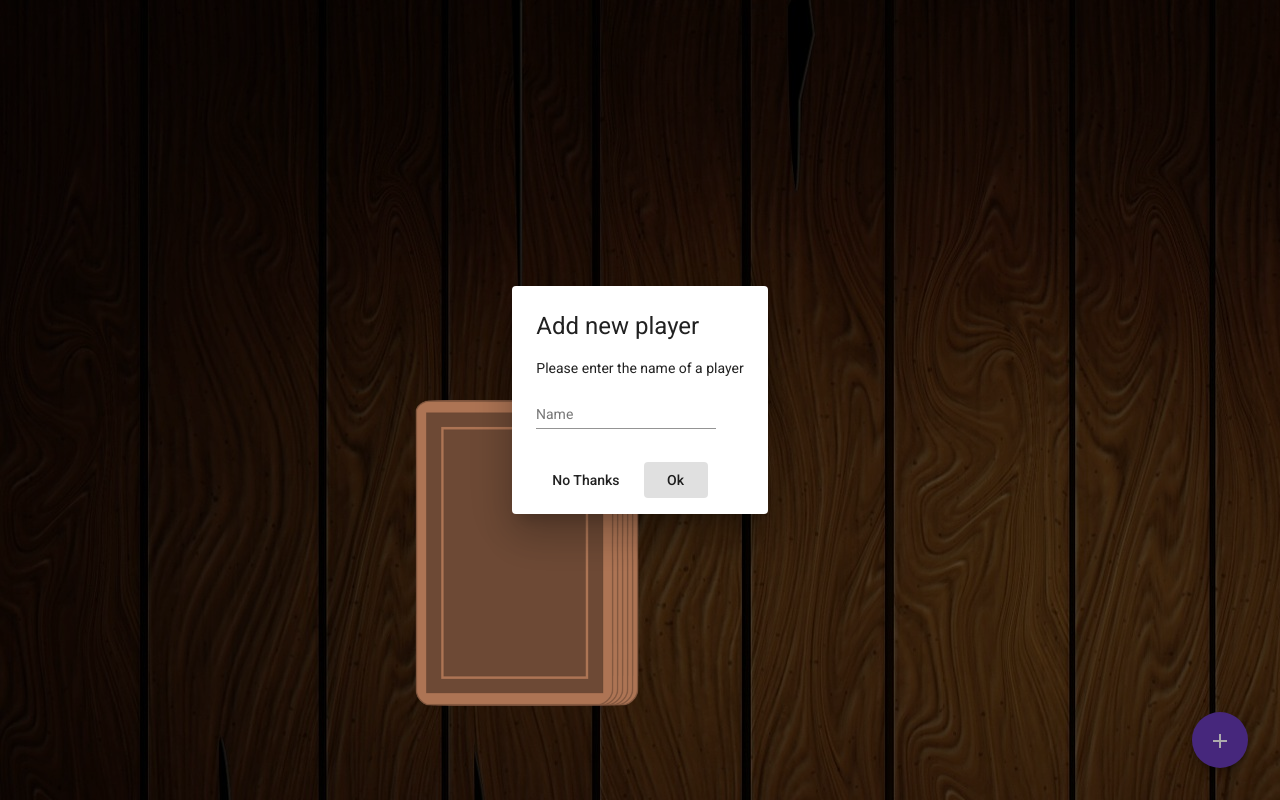
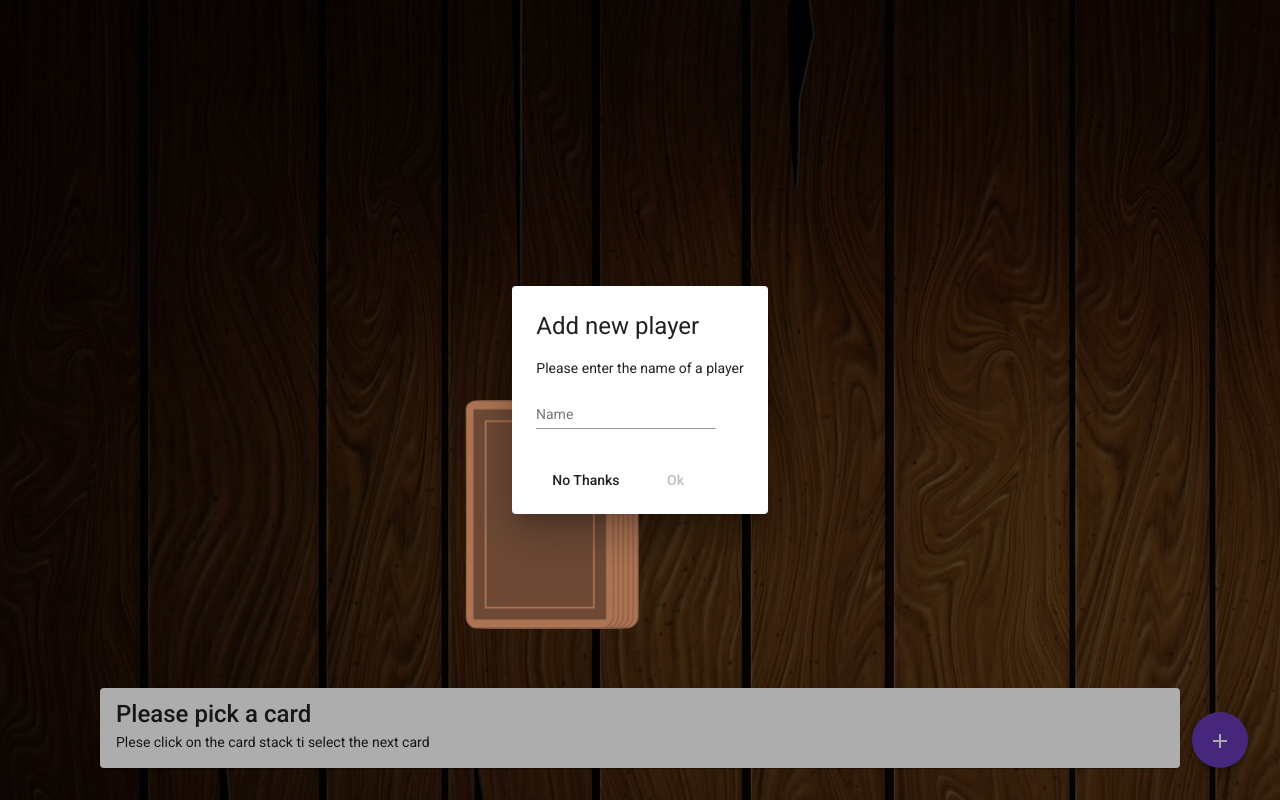
Before and after one commit to PiotrDylla/ringoffire, an Angular app: page /game in a window 1280 px wide. Both pictures are taken after a click on the button "add". Built offline with nearby package versions, Linux system fonts and the light colour scheme.

Commit message:
first player version

```diff
--- a/src/app/dialog-add-player/dialog-add-player.component.html
+++ b/src/app/dialog-add-player/dialog-add-player.component.html
@@ -8,5 +8,5 @@
 </div>
 <div mat-dialog-actions>
   <button mat-button (click)="onNoClick()">No Thanks</button>
-  <button mat-button [mat-dialog-close]="name" cdkFocusInitial>Ok</button>
+  <button mat-button [disabled]="name.length == 0" [mat-dialog-close]="name" cdkFocusInitial>Ok</button>
 </div>
--- a/src/app/dialog-add-player/dialog-add-player.component.ts
+++ b/src/app/dialog-add-player/dialog-add-player.component.ts
@@ -1,4 +1,5 @@
 import { Component, OnInit } from '@angular/core';
+import { MatDialog, MatDialogRef } from '@angular/material/dialog';
 
 @Component({
   selector: 'app-dialog-add-player',
@@ -8,13 +9,13 @@
 export class DialogAddPlayerComponent implements OnInit {
   name: string = '';
 
-  constructor() { }
+  constructor( public dialogRef: MatDialogRef<DialogAddPlayerComponent >, ) { }
 
   ngOnInit(): void {
   }
 
   onNoClick() {
-
+    this.dialogRef.close();
   }
 
 }
--- /dev/null
+++ b/src/app/game-info/game-info.component.html
@@ -0,0 +1,11 @@
+<mat-card>
+    <mat-card-title>{{ card ? title: 'Please pick a card' }}</mat-card-title>
+
+    <mat-card-content>
+
+        {{ card ? description : 'Plese click on the card stack ti select the next card'}}
+    </mat-card-content>
+
+
+
+</mat-card>
--- /dev/null
+++ b/src/app/game-info/game-info.component.ts
@@ -0,0 +1,43 @@
+import { Component, Input, OnInit,OnChanges } from '@angular/core';
+
+@Component({
+  selector: 'app-game-info',
+  templateUrl: './game-info.component.html',
+  styleUrls: ['./game-info.component.scss']
+})
+export class GameInfoComponent implements OnInit, OnChanges {
+  cardAction = [
+    { title: 'Waterfall', description: 'Everyone has to start drinking at the same time. As soon as player 1 stops drinking, player 2 may stop drinking. Player 3 may stop as soon as player 2 stops drinking, and so on.' },
+    { title: 'You', description: 'You decide who drinks' },
+    { title: 'Me', description: 'Congrats! Drink a shot!' },
+    { title: 'Category', description: 'Come up with a category (e.g. Colors). Each player must enumerate one item from the category.' },
+    { title: 'Bust a jive', description: 'Player 1 makes a dance move. Player 2 repeats the dance move and adds a second one. ' },
+    { title: 'Chicks', description: 'All girls drink.' },
+    { title: 'Heaven', description: 'Put your hands up! The last player drinks!' },
+    { title: 'Mate', description: 'Pick a mate. Your mate must always drink when you drink and the other way around.' },
+    { title: 'Thumbmaster', description: '' },
+    { title: 'Men', description: 'All men drink.' },
+    { title: 'Quizmaster', description: '' },
+    { title: 'Never have i ever...', description: 'Say something you nnever did. Everyone who did it has to drink.' },
+    { title: 'Rule', description: 'Make a rule. Everyone needs to drink when he breaks the rule.' },
+  ];
+
+  title = '';
+  description = '';
+  @Input() card: string ="";
+
+
+  constructor() { }
+
+  ngOnInit(): void {
+  }
+
+  ngOnChanges(): void {
+    if (this.card) {
+      console.log('Current card is:', this.card);
+      let cardNumber = +this.card.split('_')[1];
+      this.title = this.cardAction[cardNumber - 1].title;
+      this.description = this.cardAction[cardNumber - 1].description;
+    }
+  }
+  }
--- a/src/app/game/game.component.html
+++ b/src/app/game/game.component.html
@@ -1,6 +1,8 @@
 
 <app-player *ngFor="let player of game.players; let i = index;"
-[ngStyle]="{'top.px': 100 + (i * 120)}"
+
+[ngStyle]="{'top.px': 100 + (i * 90)}"
+[playerActive]="i == game.currentPlayer"
 [name] = "player"
 class="player-position"></app-player>
 
@@ -23,6 +25,9 @@
 
     </div>
 </div>
+
+<app-game-info [card]="currentCard" class="pin-bottem"></app-game-info>
+
 <button mat-fab color="primary" (click)="openDialog()" class="btn-add">
     <mat-icon>add</mat-icon>
   </button>
--- a/src/app/game/game.component.scss
+++ b/src/app/game/game.component.scss
@@ -13,7 +13,7 @@
     position: relative;
     img {
         position: absolute;
-        width: 200px;
+        width: 150px;
     }
 }
 
@@ -28,7 +28,7 @@
 
 .played-card {
     right: 25px;
-    transform: scale(1.3) translateX(140px) translateY(-300px) rotate(-200deg);
+    transform: scale(1.1) translateX(200px) translateY(-300px) rotate(-200deg);
 }
 
 .pick-card {
@@ -83,3 +83,13 @@
     bottom: 32px;
 
 }
+
+.pin-bottem {
+
+    position: absolute;
+    bottom: 32px;
+    right: 100px;
+    left: 100px;
+
+
+}
--- a/src/app/game/game.component.ts
+++ b/src/app/game/game.component.ts
@@ -36,7 +36,8 @@
   this.currentCard = this.game.stack.pop()!;
   this.pickCardAnimation = true;
 
-
+    this.game.currentPlayer++;
+    this.game.currentPlayer = this.game.currentPlayer % this.game.players.length;
   setTimeout(() => {
     this.game.playedCards.push(this.currentCard);
     this.pickCardAnimation = false;
@@ -49,6 +50,7 @@
   const dialogRef = this.dialog.open(DialogAddPlayerComponent);
 
   dialogRef.afterClosed().subscribe((name: string) => {
+    if(name && name.length > 0)
 
     this.game.players.push(name);
 
--- a/src/app/player/player.component.html
+++ b/src/app/player/player.component.html
@@ -1,4 +1,4 @@
-<div class="player">
+<div class="player" [class.player-active]="playerActive">
     <img src="/assets/img/profile/avatar.png">
    <span>{{ name }}</span>
 </div>
--- a/src/app/player/player.component.scss
+++ b/src/app/player/player.component.scss
@@ -10,12 +10,17 @@
         margin-left: 16px;
     }
 
-    background-color: rgb(182, 34, 34);
+    background-color: rgb(120, 99, 99);
 
     img {
-        width: 100px;
-        height: 100px;
+        width: 70px;
+        height: 70px;
         object-fit: cover;
     }
 
 }
+
+.player-active {
+    background-color:  rgb(182, 34, 34)!important;
+
+}
--- a/src/app/player/player.component.ts
+++ b/src/app/player/player.component.ts
@@ -9,6 +9,7 @@
 export class PlayerComponent implements OnInit {
 
   @Input() name;
+  @Input() playerActive: boolean = false;
 
   constructor() { }
 
```
Also changed, not shown: src/app/app.module.ts (+6 -2 lines), src/app/game-info/game-info.component.scss (added), 1 other file (tests, documents, lock files or other folders).
